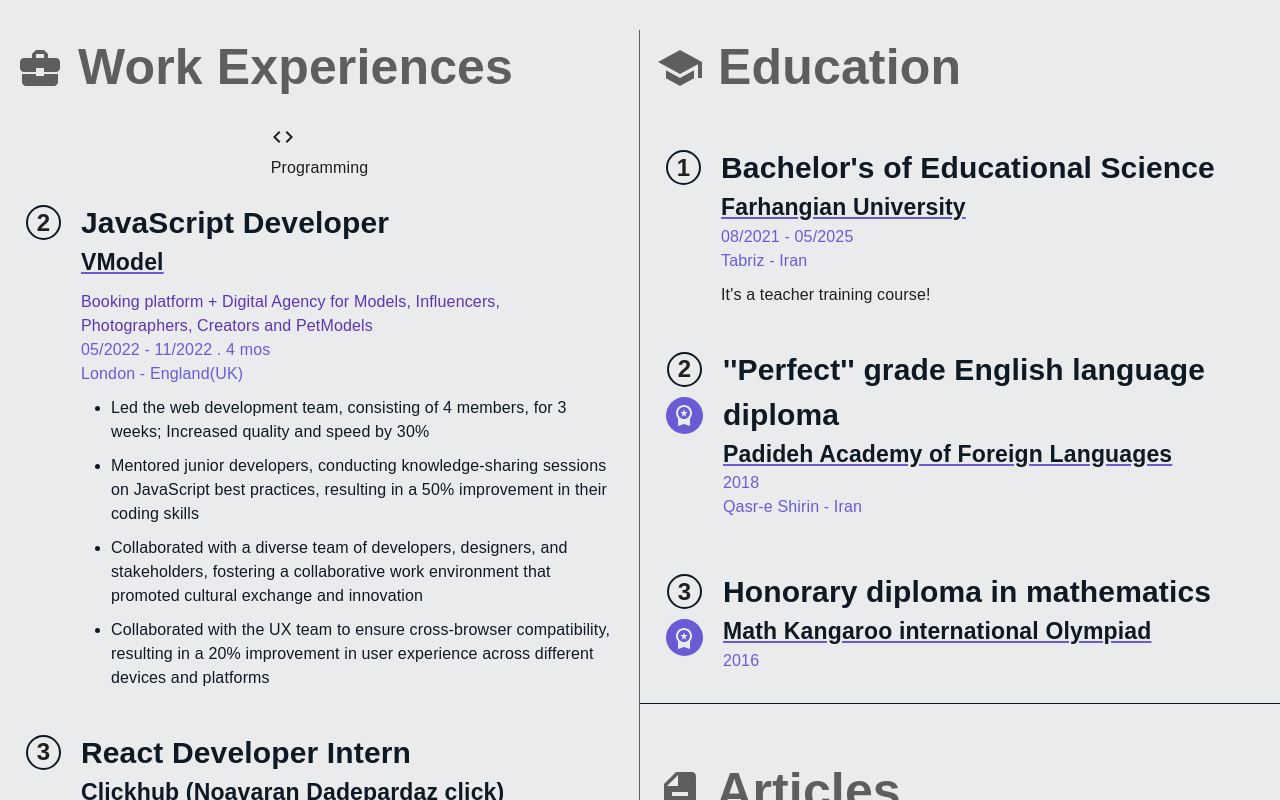
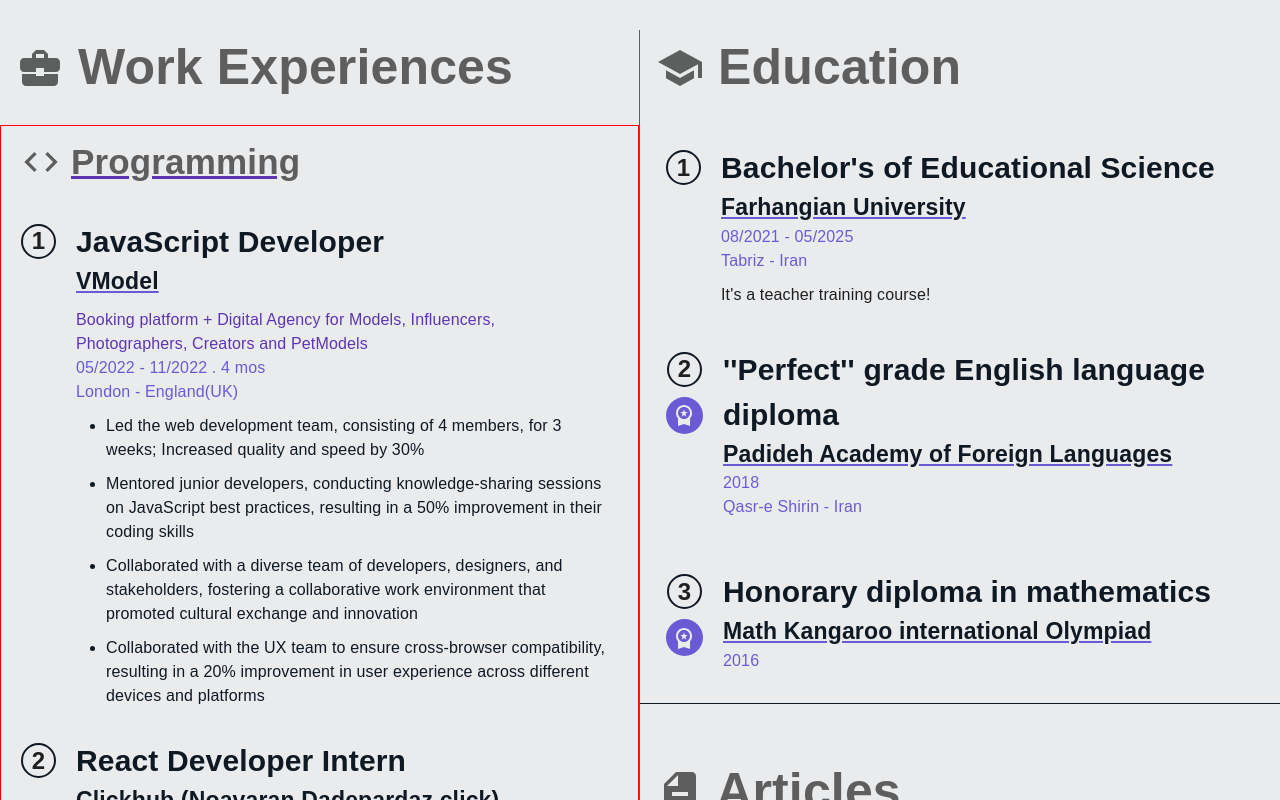
Before and after one commit to sina-olfati/sina-olfati-site, a React (Create React App) app: page / in a window 1280 px wide. Shown: the part 2700-3500 px from the top of the page. Built offline with nearby package versions, Linux system fonts and the light colour scheme; a web font is replaced by a local one.

Commit message:
Work: changed object structure

```diff
--- a/src/components/resume/Work.css
+++ b/src/components/resume/Work.css
@@ -45,11 +45,36 @@
     top: 8px;
 }
 
+.work-type {
+    border: solid 1px red;
+    width: 100%;
+}
+
+.work-header {
+    /* border: solid 1px red; */
+    width: 100%;
+    padding: 10px 20px;
+    color: var(--mui-palette-info-light);
+    display: flex;
+    align-items: center;
+    text-decoration: underline;
+    text-decoration-color: var(--mui-palette-primary-dark);
+    /* opacity: 0.8; */
+}
+.work-header p {
+    font-size: 35px;
+    font-weight: 600;
+    margin-left: 10px;
+}
+.work-header svg {
+    font-size: 2.5rem;
+}
+
 .work-item {
     /* border: solid 1px green; */
     width: 95%;
     display: flex;
-    margin: 10px 10px;
+    margin: 10px;
     padding: 10px;
     border-radius: 5px;
     transition: 0.3s;
--- a/src/components/resume/Work.tsx
+++ b/src/components/resume/Work.tsx
@@ -28,10 +28,9 @@ import ArticleButton from '../../utils/articleButton/ArticleButton';
 
 const work =[
   {
-    key: "newSection",
     name: "Programming",
     icon: <CodeIcon />,
-  },
+    experiences: [
       {
         key: "programming",
         name: "vmodel",
@@ -51,11 +50,12 @@ const work =[
         startTime: "2021-11-1",
         endTime: ""
       },
+    ],
+  },
   {
-    key: "newSection",
     name: "Teaching",
     icon: <RecordVoiceOverIcon />,
-  },
+    experiences: [
       {
         key: "teaching",
         name: "science",
@@ -69,6 +69,8 @@ const work =[
         link: "https://www.chitsazan.online",
         startTime: "2023-11-1",
         endTime: "2025-1-1"
+      },
+    ]
   },
   // {
   //   key: "programming",
@@ -180,37 +182,47 @@ const Work = () => {
             <h1 className='work-title'><BusinessCenterIcon />{t("work.title")}</h1>
 
             {/* {work.map((item, index) => { */}
-            {work.map((item, index) => item.key !== "newSection" ?
+            {work.map((item, index) => (
 
-                  <div className='work-item reveal' key={item.name}>
+              <div key={index} className='work-type'>
+
+                  <div className='work-type-border'></div>
+
+                  <div className='work-header'>
+                    {/* <div> */}
+                      {item.icon}
+                      <p>{item.name}</p>
+                    {/* </div> */}
+                  </div>
+
+                  {item.experiences.map((exp, index) => (
+                    <div className='work-item reveal' key={exp.name}>
                       <div className='item-helper'>
                         <span className='num'>{index+1}</span>
                       </div>
                       <div className='item-data'>
-                      <h2>{t(`work.${item.name}-title`)}</h2>
-                      { item.link ? <a href={item.link} target="_blank" rel="noreferrer"><h3>{t(`work.${item.name}-place`)}</h3></a>  : null }
-                      { item.link ? <h5>{t(`work.${item.name}-place-describe`)}</h5> : null }
+                        <h2>{t(`work.${exp.name}-title`)}</h2>
+                        { exp.link ? <a href={exp.link} target="_blank" rel="noreferrer"><h3>{t(`work.${exp.name}-place`)}</h3></a>  : null }
+                        { exp.link ? <h5>{t(`work.${exp.name}-place-describe`)}</h5> : null }
                         <h6>
-                        {t(`work.${item.name}-time`)} . {item.endTime ? monthDiff(new Date(item.startTime), new Date(item.endTime)) : monthDiff(new Date(item.startTime))}
+                          {t(`work.${exp.name}-time`)} . {exp.endTime ? monthDiff(new Date(exp.startTime), new Date(exp.endTime)) : monthDiff(new Date(exp.startTime))}
                           <br />
-                        {item.link ? t(`work.${item.name}-workplace`) : null }
+                          {exp.link ? t(`work.${exp.name}-workplace`) : null }
                         </h6>
                         <ul>
-                        <li>{t(`work.${item.name}-about1`)}</li>
-                        <li>{t(`work.${item.name}-about2`)}</li>
-                        <li>{t(`work.${item.name}-about3`)}</li>
-                        <li>{t(`work.${item.name}-about4`)}</li>
+                          <li>{t(`work.${exp.name}-about1`)}</li>
+                          <li>{t(`work.${exp.name}-about2`)}</li>
+                          <li>{t(`work.${exp.name}-about3`)}</li>
+                          <li>{t(`work.${exp.name}-about4`)}</li>
                         </ul>
                       </div>
                     </div>
+                  ))}
 
-              :
-
-                  <div className='work-section'>
-                    <div>{item.icon} <p>{item.name}</p></div>
               </div>
 
-            )}
+
+            ))}
 
 
           </div>
```
Lines whose indentation alone changed are shown as unchanged.
